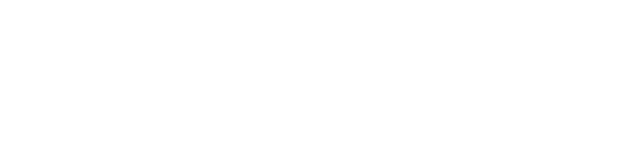
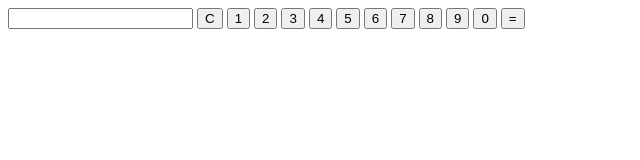
Before and after one commit to kyungminkim1/odin-calculator, a plain HTML site: page index.html in a window 1280 px wide. Shown: the whole page, without its empty margins (0-640 px from the left). Drawn offline with Linux system fonts and the light colour scheme.

Commit message:
Complete html elements

```diff
--- a/index.html
+++ b/index.html
@@ -7,6 +7,20 @@
         <script src="javascript.js"></script>
     </head>
     <body>
-
+        <div class="container">
+            <input>
+            <button>C</button>
+            <button>1</button>
+            <button>2</button>
+            <button>3</button>
+            <button>4</button>
+            <button>5</button>
+            <button>6</button>
+            <button>7</button>
+            <button>8</button>
+            <button>9</button>
+            <button>0</button>
+            <button>=</button>
+        </div>
     </body>
 </html>
```
